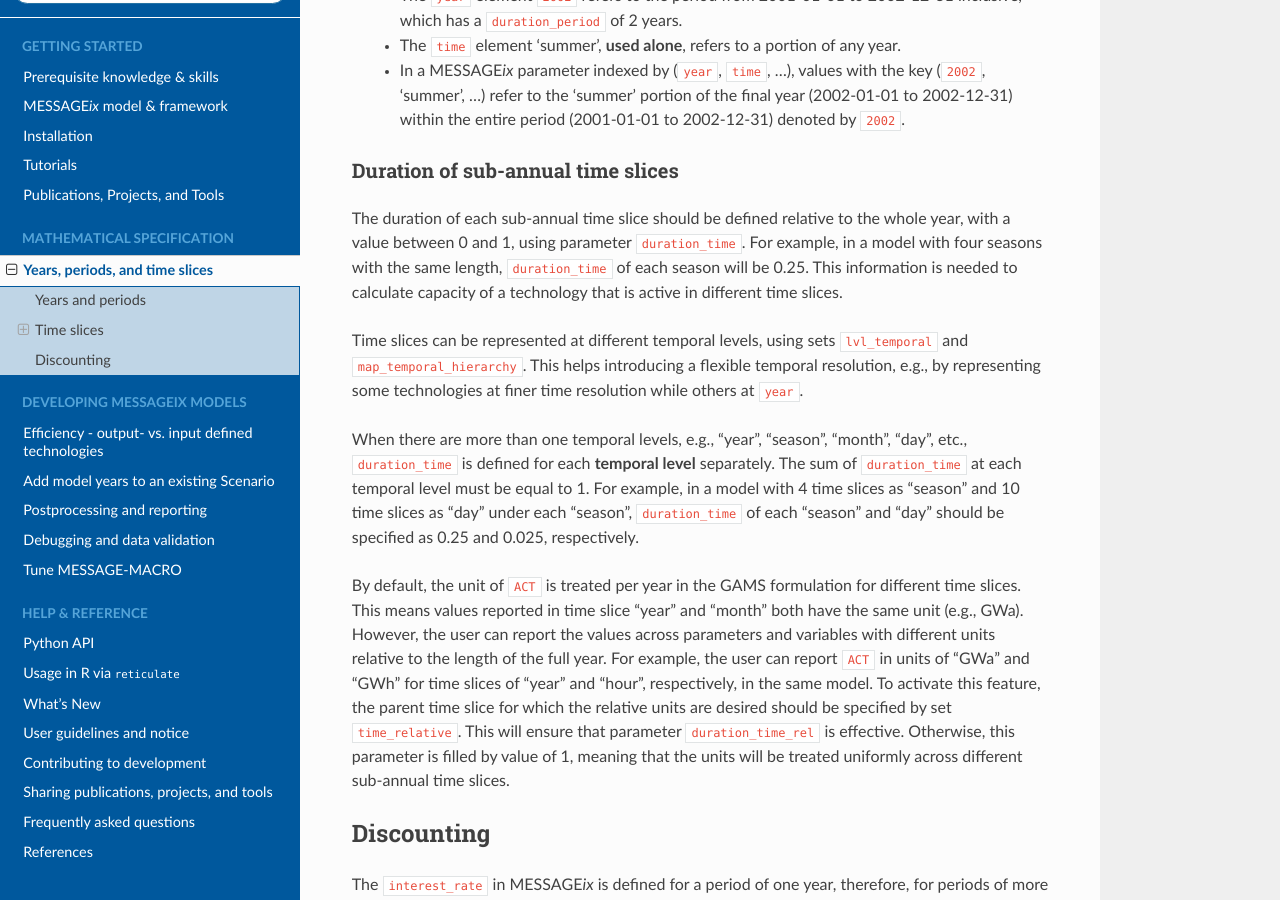
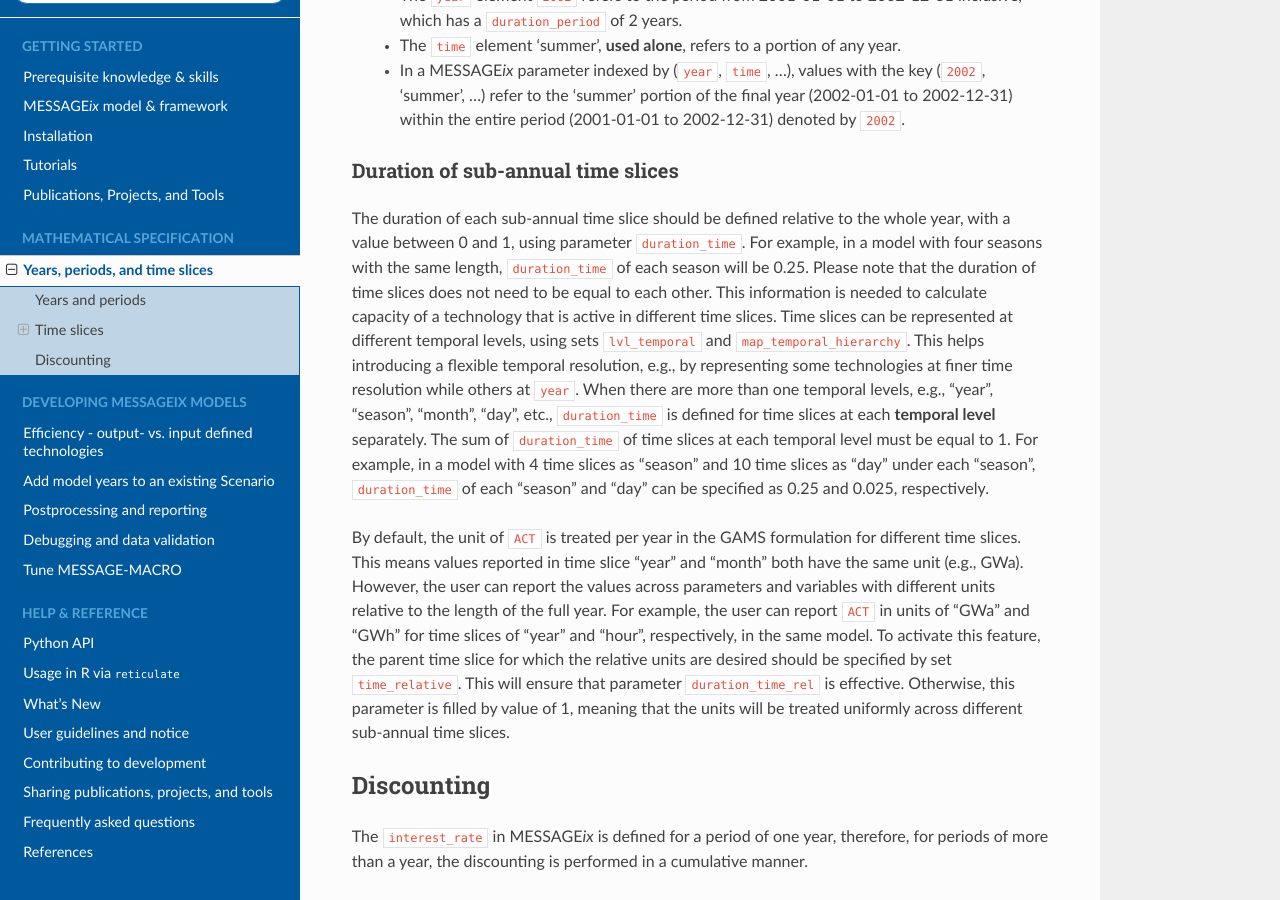
Before and after one commit to iiasa/message_ix, a Sphinx documentation site: the page built from doc/time.rst, in a window 1280 px wide and 900 px high, scrolled down 1511 px. Built offline with Sphinx 7.4.7 and the Read the Docs theme 2.0.0, drawn with Linux system fonts in a browser that asks for light colours; pages that are not in the unit, such as notebooks, are missing from menus.

Commit message:
Cleanup docs as per review

```diff
--- a/doc/time.rst
+++ b/doc/time.rst
@@ -55,17 +55,15 @@
 
 Duration of sub-annual time slices
 ----------------------------------
-The duration of each sub-annual time slice should be defined relative to the whole year, with a value
-between 0 and 1, using parameter ``duration_time``. For example, in a model with four seasons with the same length, ``duration_time`` of each season will be 0.25.
+The duration of each sub-annual time slice should be defined relative to the whole year, with a value between 0 and 1, using parameter ``duration_time``.
+For example, in a model with four seasons with the same length, ``duration_time`` of each season will be 0.25.
+Please note that the duration of time slices does not need to be equal to each other.
 This information is needed to calculate capacity of a technology that is active in different time slices.
-
 Time slices can be represented at different temporal levels, using sets ``lvl_temporal`` and ``map_temporal_hierarchy``.
-This helps introducing a flexible temporal resolution, e.g., by representing some technologies at finer time resolution
-while others at ``year``.
-
-When there are more than one temporal levels, e.g., "year", "season", "month", "day", etc., ``duration_time`` is defined for each **temporal level** separately.
-The sum of ``duration_time`` at each temporal level must be equal to 1. For example, in a model with 4 time slices as "season" and 10 time slices as "day" under each "season",
-``duration_time`` of each "season" and "day" should be specified as 0.25 and 0.025, respectively.
+This helps introducing a flexible temporal resolution, e.g., by representing some technologies at finer time resolution while others at ``year``.
+When there are more than one temporal levels, e.g., "year", "season", "month", "day", etc., ``duration_time`` is defined for time slices at each **temporal level** separately.
+The sum of ``duration_time`` of time slices at each temporal level must be equal to 1.
+For example, in a model with 4 time slices as "season" and 10 time slices as "day" under each "season", ``duration_time`` of each "season" and "day" can be specified as 0.25 and 0.025, respectively.
 
 By default, the unit of ``ACT`` is treated per year in the GAMS formulation for different time slices. This means values reported
 in time slice "year" and "month" both have the same unit (e.g., GWa). However, the user can report the values across parameters
```
Also changed, not shown: 1 other file.
